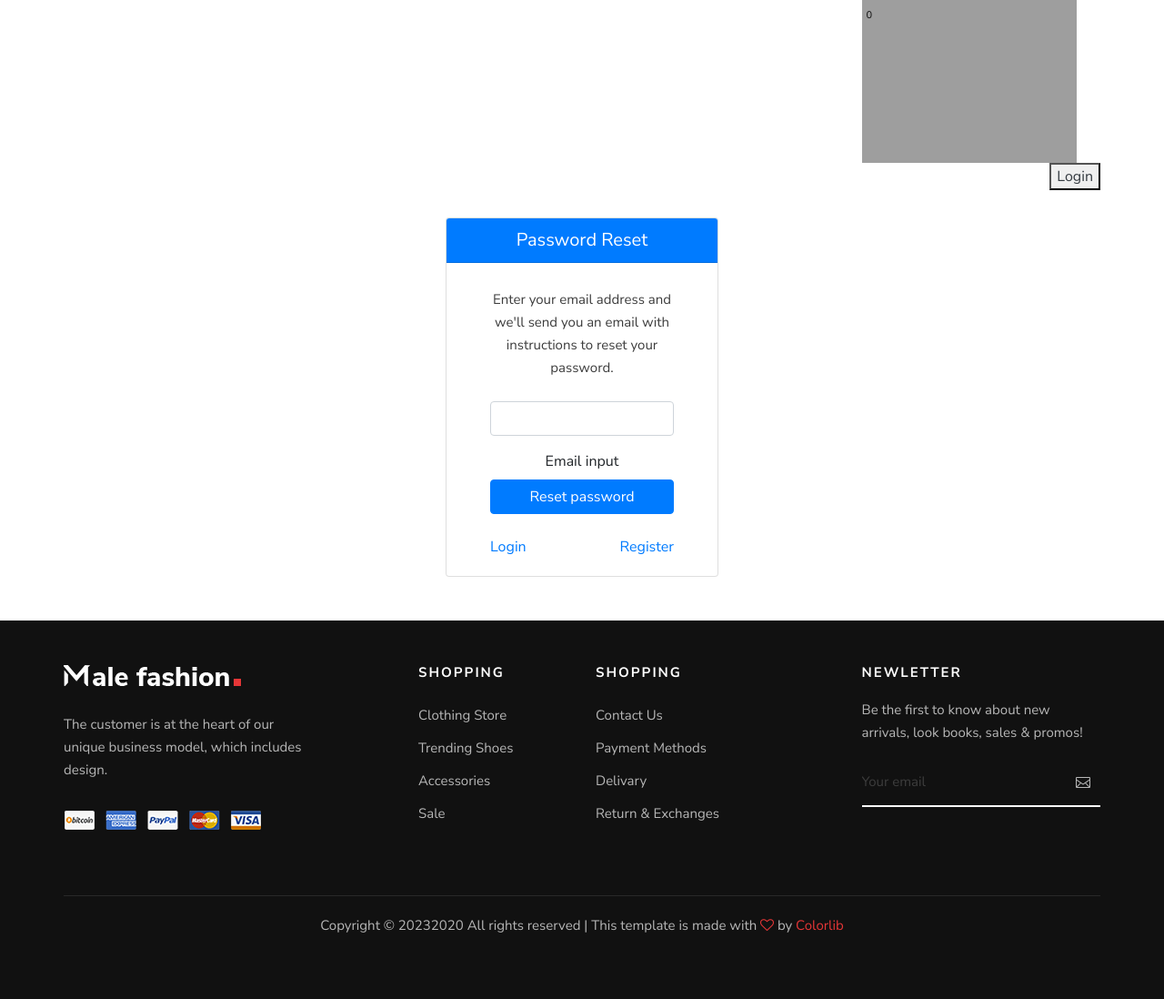
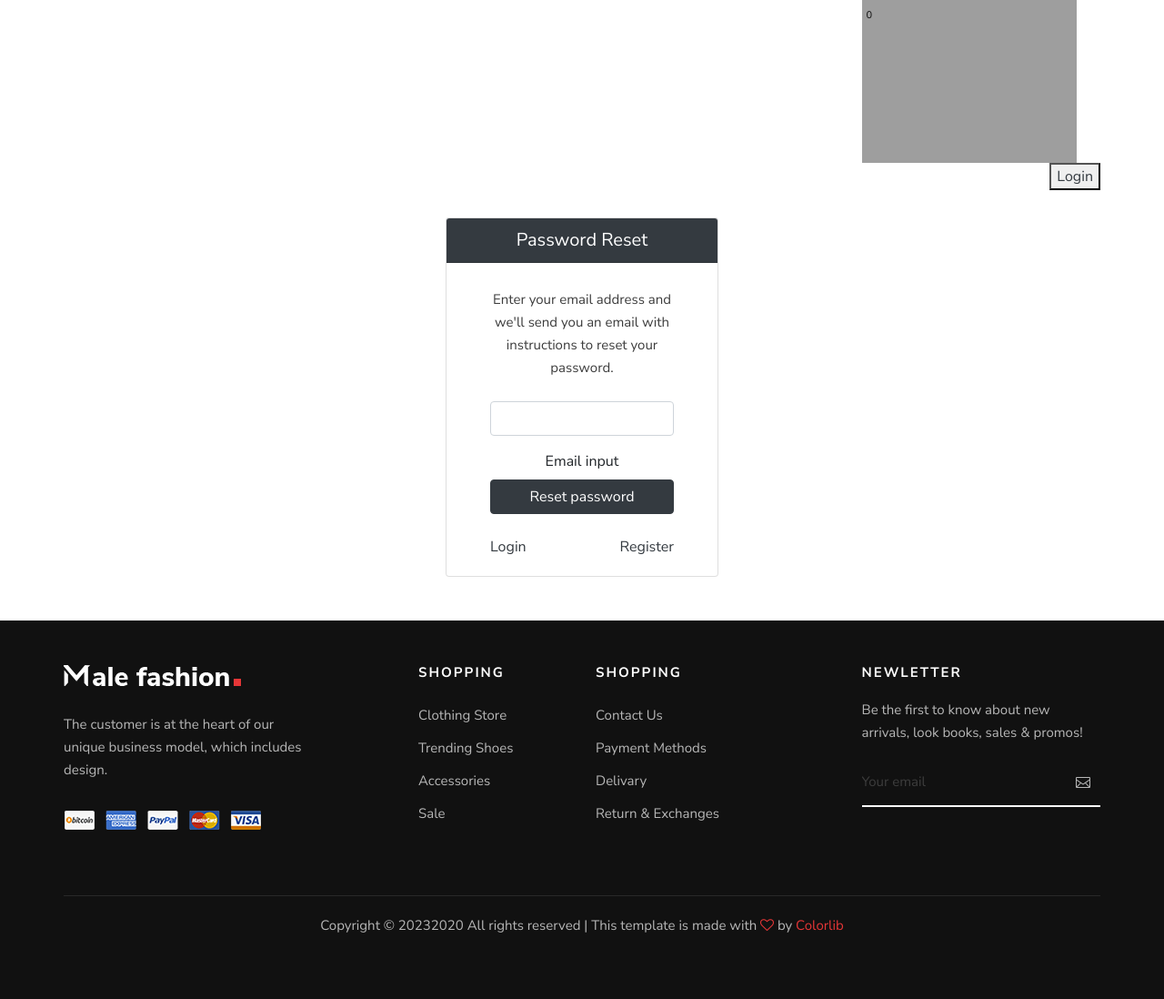
Before and after one commit to AnshadKalliyattil/ecommerse-project, a Django app: page /forgot in a window 1280 px wide. Shown: the part 206-1304 px from the top of the page at 91% size. Run offline with Django 4.2, Linux system fonts and the light colour scheme; some libraries are stand-ins or nearby versions; grey boxes are pictures that could not be loaded.

Commit message:
login validation added

```diff
--- a/templates/user/forgot_password.html
+++ b/templates/user/forgot_password.html
@@ -4,7 +4,7 @@
 <section class="container ">
 <div class="row d-flex justify-content-center align-items-center">
         <div class="card text-center" style="width: 300px;">
-    <div class="card-header h5 text-white bg-primary">Password Reset</div>
+    <div class="card-header h5 text-white bg-dark">Password Reset</div>
     <div class="card-body px-5">
         <p class="card-text py-2">
             Enter your email address and we'll send you an email with instructions to reset your password.
@@ -13,10 +13,10 @@
             <input type="email" id="typeEmail" class="form-control my-3" />
             <label class="form-label" for="typeEmail">Email input</label>
         </div>
-        <a href="#" class="btn btn-primary w-100">Reset password</a>
+        <a href="#" class="btn btn-dark w-100">Reset password</a>
         <div class="d-flex justify-content-between mt-4">
-            <a class="" href="{% url 'login' %}">Login</a>
-            <a class="" href="{% url 'signup' %}">Register</a>
+            <a class="text-dark" href="{% url 'login' %}">Login</a>
+            <a class="text-dark" href="{% url 'signup' %}">Register</a>
         </div>
     </div>
   </div>
--- a/templates/user/userbase.html
+++ b/templates/user/userbase.html
@@ -39,7 +39,7 @@
         <div class="offcanvas__nav__option">
             <a href="#" class="search-switch"><img src="{% static 'img/icon/search.png' %}" alt=""></a>
             <a href="{% url 'user_cart' %}"><img src="{% static 'img/icon/cart.png' %}" alt=""> <span>0</span></a>
-            <button><a class="text-dark" href="#login.html">Login</a></button>
+            <button><a class="text-dark" href="{% url 'user_logout'%}">Login</a></button>
 
         </div>
         <div id="mobile-menu-wrap"></div>
@@ -78,7 +78,7 @@
                         <a href="#" class="search-switch"><img src="{% static 'img/icon/search.png' %}" alt=""></a>
 
                         <a href="{% url 'user_cart' %}"><img src="{% static 'img/icon/cart.png' %}" alt=""> <span>0</span></a>
-                        <button><a class="text-dark" href="{% url 'login' %}">Login</a></button>
+                        <button><a class="text-dark" href="{% url 'user_logout' %}">Login</a></button>
 
                     </div>
                 </div>
--- a/userapp/urls.py
+++ b/userapp/urls.py
@@ -9,4 +9,5 @@ urlpatterns = [
     path('user_profile',views.user_profile,name='user_profile'),
     path('order',views.order,name='order'),
     path('forgot',views.forgot_password,name='forgot'),
+    path('user_logout',views.user_logout,name='user_logout'),
 ]
--- a/userapp/views.py
+++ b/userapp/views.py
@@ -3,13 +3,38 @@ from django.shortcuts import render
 from django.contrib import messages
 from django.shortcuts import redirect, render
 from accounts.models import Accounts
+from django.contrib.auth import authenticate
 
 # Create your views here.
 def index(request):
     return render(request,'user/index.html')
+
 def user_login(request):
+    if 'user_id' in request.session:
+         return redirect(index)
+    elif request.method == 'POST':
+        username = request.POST['username']
+        password = request.POST['pass']
+        if username == '' and password == '':
+            messages.error(request, 'Please enter the values!!!')
+            return redirect(user_login)
+        elif Accounts.objects.filter(username = username):
+            data = Accounts.objects.get(username = username)
+            if data.is_active == False :
+                messages.error(request, 'Your account got blocked!!!')
+                return redirect(user_login)
+            user = authenticate(username = username, password = password)
+            if user is not None:
+                request.session['user_id']=username
+                return redirect(index)
+            else:
+               messages.error(request, 'Invalid Credentials!!!')
+               return redirect(user_login)
+        else:
+               messages.error(request, 'user not exist!!!')
+               return redirect(user_login)
+    return render(request,'user/login.html')
 
-    return render(request,'user/login.html')
 def user_signup(request):
     if request.method == 'POST':
         username     = request.POST['username']
@@ -53,14 +78,14 @@ def user_signup(request):
                 else:
                     item = Accounts.objects.create(
                         username = username,
-                        first_name = first_name,
-                        last_name=last_name,
                         email=email,
                         phone = phone_number,
                         password = password
                     )
+                    item.set_password(password)
+                    item.save()
                     request.session['user_id'] = username
-                    item.save()
+
         else:
             messages.error(request, '''Password must be same
             and must have 6 charecters''')
@@ -74,3 +99,8 @@ def order(request):
     return render(request,'user/order.html')
 def forgot_password(request):
     return render(request,'user/forgot_password.html')
+def user_logout(request):
+    if 'user_id' in request.session:
+        del request.session['user_id']
+        return redirect(index)
+    return render(request,'user/login.html')
```
Also changed, not shown: templates/user/login.html (+12 -6 lines).
